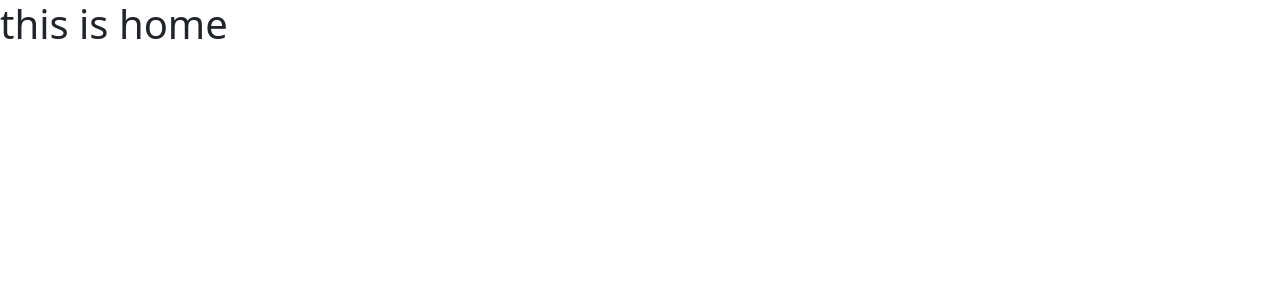
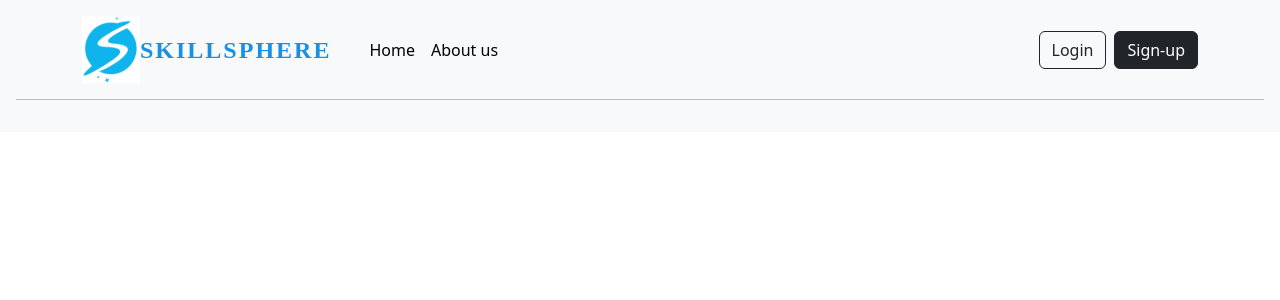
Before and after one commit to harshitj100/SkillSphere-sih, a React (Create React App) app in the folder frontend/: page /home in a window 1280 px wide. Shown: the top 300 px of the page. Built offline with nearby package versions, Linux system fonts and the light colour scheme.

Commit message:
button solved

```diff
--- a/frontend/src/Home.js
+++ b/frontend/src/Home.js
@@ -1,6 +1,7 @@
 import react from 'react';
+import Header1 from "./screen/Header1";
 
 function Home(){
-    return <div><h1>this is home</h1></div>
+    return <div><Header1/></div>
 }
 export default Home;
--- a/frontend/src/screen/Header1.jsx
+++ b/frontend/src/screen/Header1.jsx
@@ -9,13 +9,13 @@
                 <div className="container">
                     <div
                         className="d-flex flex-wrap align-items-center justify-content-center justify-content-lg-start">
-                        <a href="/home" className="d-flex align-items-center mb-2 mb-lg-0 text-white text-decoration-none">
-                            <img src={Logo} alt="logo" className="mr-2" alt="logo" />
-                        </a>
+                        <Link to="/home" className="d-flex align-items-center mb-2 mb-lg-0 text-white text-decoration-none">
+                            <img src={Logo} alt="logo" className="mr-2" alt="logo" /><span className="nav-title">SkillSphere</span>
+                        </Link>
 
                         <ul className="nav col-12 col-lg-auto me-lg-auto mb-2 justify-content-center mb-md-0">
-                            <li><a to="/home" className="nav-link px-2 text-black">Home</a></li>
-                            <li><a to="/about" className="nav-link px-2 text-black">About us</a></li>
+                            <li><Link to="/home" className="nav-link px-2 text-black">Home</Link></li>
+                            <li><Link to="/about" className="nav-link px-2 text-black">About us</Link></li>
 
                         </ul>
 
--- a/frontend/src/styles/styles.css
+++ b/frontend/src/styles/styles.css
@@ -41,3 +41,17 @@
     padding-left: 180px;
 
 }
+.nav-title {
+    color: #1A90E4;
+    font-size: 24px;
+    font-family: "Montserrat";
+    font-weight: bold;
+    text-transform: uppercase;
+    letter-spacing: 2px;
+    padding-right: 30px;
+}
+
+.nav-title:hover {
+    color: blue; /* Change color on hover */
+    cursor: pointer;
+}
```
